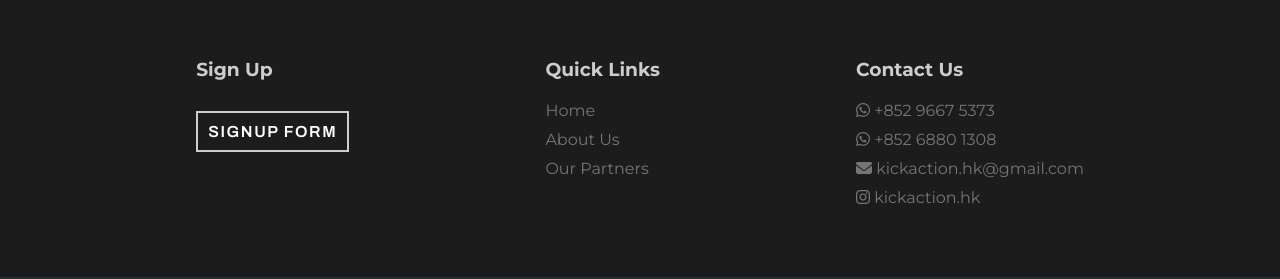
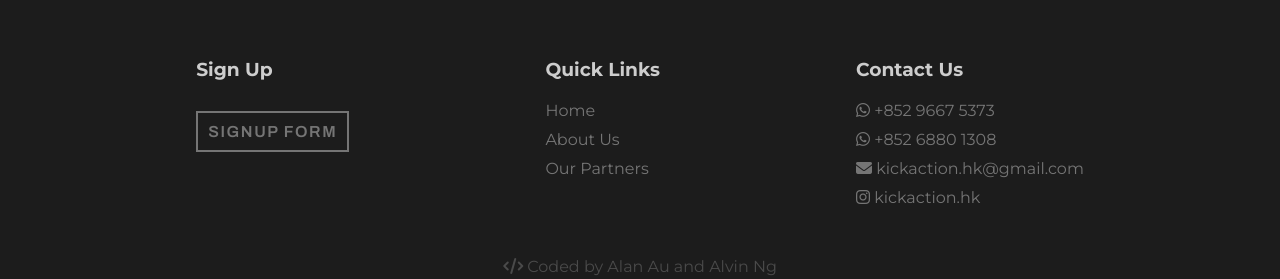
Before and after one commit to SkullCutter02/kickaction, a plain HTML site: page index.html in a window 1280 px wide. Shown: the part 802-1081 px from the top of the page. Drawn offline with Linux system fonts and the light colour scheme.

Commit message:
Added credits for footer

```diff
--- a/components/footer.js
+++ b/components/footer.js
@@ -3,9 +3,24 @@ const footerTemplate = `
     footer {
       background: var(--footerColor);
       width: 100%;
-      padding: 60px 0;
+      padding-top: 60px;
+      padding-bottom: 30px;
       display: flex;
       flex-direction: column-reverse;
+    }
+
+    .footer-credits {
+      width: 100%;
+      margin-top: 40px;
+    }
+
+    .footer-credits p {
+      text-align: center;
+      color: var(--quaternaryTextColor);
+    }
+
+    .footer-credits i {
+      color: var(--quaternaryTextColor);
     }
 
     .footer-info {
@@ -63,18 +78,17 @@ const footerTemplate = `
       padding: 10px;
       margin-top: 10px;
       display: inline-block;
-      border: 2px solid var(--secondaryTextColor);
-      color: var(--primaryTextColor) !important;
+      border: 2px solid var(--tertiaryTextColor);
       text-transform: uppercase;
       font-family: Archivo, serif;
       font-weight: 600;
       letter-spacing: 0.1em;
-      box-shadow: inset 0 0 0 0 var(--secondaryTextColor);
+      box-shadow: inset 0 0 0 0 var(--tertiaryTextColor);
       transition: all ease-out 0.3s;
     }
 
     .signup-btn:hover {
-      box-shadow: inset 300px 0 0 0 var(--secondaryTextColor);
+      box-shadow: inset 300px 0 0 0 var(--tertiaryTextColor);
       color: var(--footerColor) !important;
     }
 
@@ -104,9 +118,9 @@ const footerTemplate = `
   </style>
 
   <footer>
-<!--    <div class="footer-logo">-->
-<!--      <h2 class="footer-org-name">KickAction</h2>-->
-<!--    </div>-->
+    <div class="footer-credits">
+      <p><i class="fas fa-code"></i> Coded by Alan Au and Alvin Ng</p>
+    </div>
     <div class="footer-text">
       <div class="footer-signup footer-info">
         <h3>Sign Up</h3>
--- a/css/variables.css
+++ b/css/variables.css
@@ -3,6 +3,7 @@
   --primaryTextColor: #fff;
   --secondaryTextColor: #cdcdcd;
   --tertiaryTextColor: #757575;
+  --quaternaryTextColor: #4a4a4a;
   --navPercentage: 5%;
   --navHeight: 70px;
   --primaryColor: #ff0000ff;
```
